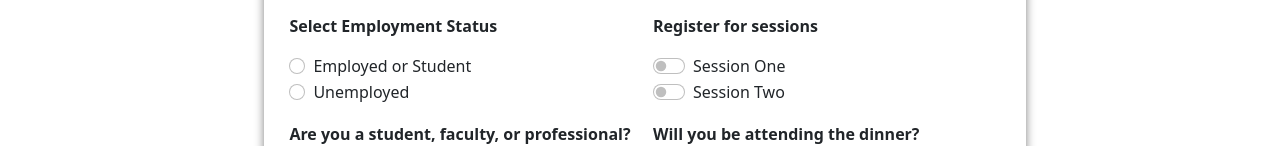
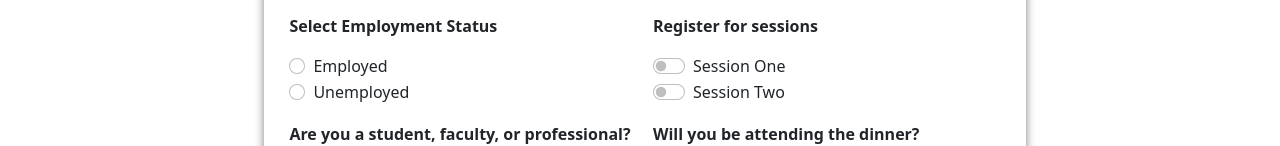
Before and after one commit to bbarclay28/328Project, an Angular app: page /registration in a window 1280 px wide. Shown: the part 333-479 px from the top of the page. Built offline with nearby package versions, Linux system fonts and the light colour scheme.

Commit message:
changed employment buttons

```diff
--- a/src/app/registration/registration.component.html
+++ b/src/app/registration/registration.component.html
@@ -45,7 +45,7 @@
         <div class="form-check">
           <input class="form-check-input" type="radio" id="employed" [(ngModel)] ="status" name="Status" [value]="true">
           <label class="form-check-label" for="employed">
-            Employed or Student
+            Employed
           </label>
         </div>
 
@@ -73,11 +73,6 @@
             <label class="form-check-label" for="flexSwitchCheckChecked">Part-Time</label>
           </div>
 
-          <!--Student CheckBox-->
-          <div class="form-check form-switch">
-            <input class="form-check-input" type="checkbox" id="flexSwitchCheckDisabled" [checked]="student" (change)="student = !student">
-            <label class="form-check-label" for="flexSwitchCheckDisabled">Student</label>
-          </div>
         </div>
       </div>
 
--- a/src/app/registration/registration.component.ts
+++ b/src/app/registration/registration.component.ts
@@ -16,7 +16,6 @@ status: string = '';
 email: string = ' ';
 fullTime: boolean = false;
 partTime: boolean = false;
-student: boolean = false;
 title: boolean = false;
 sessionOneSelected: boolean = false;
 selectedTimeSlotOne: boolean = true;
```
